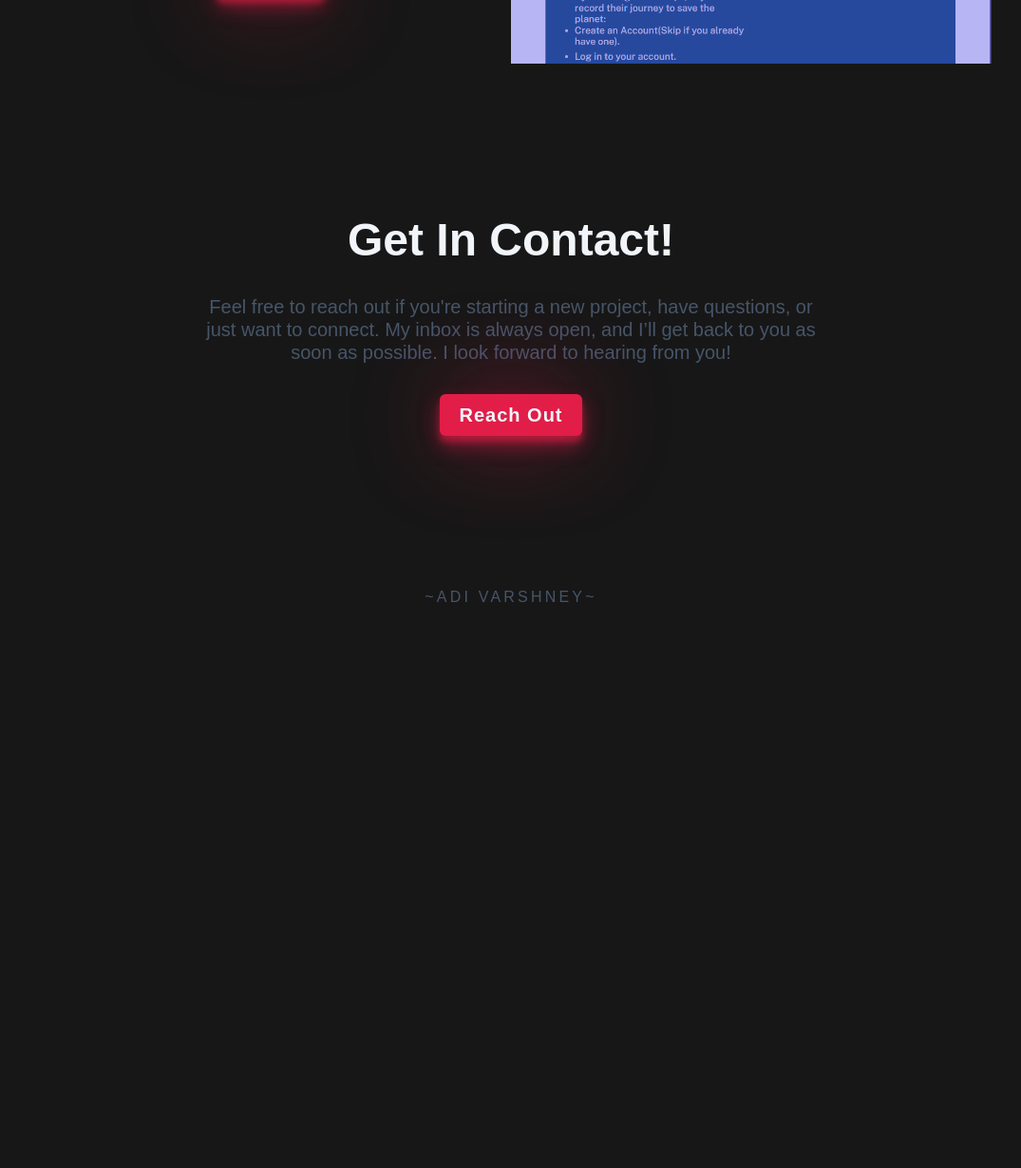
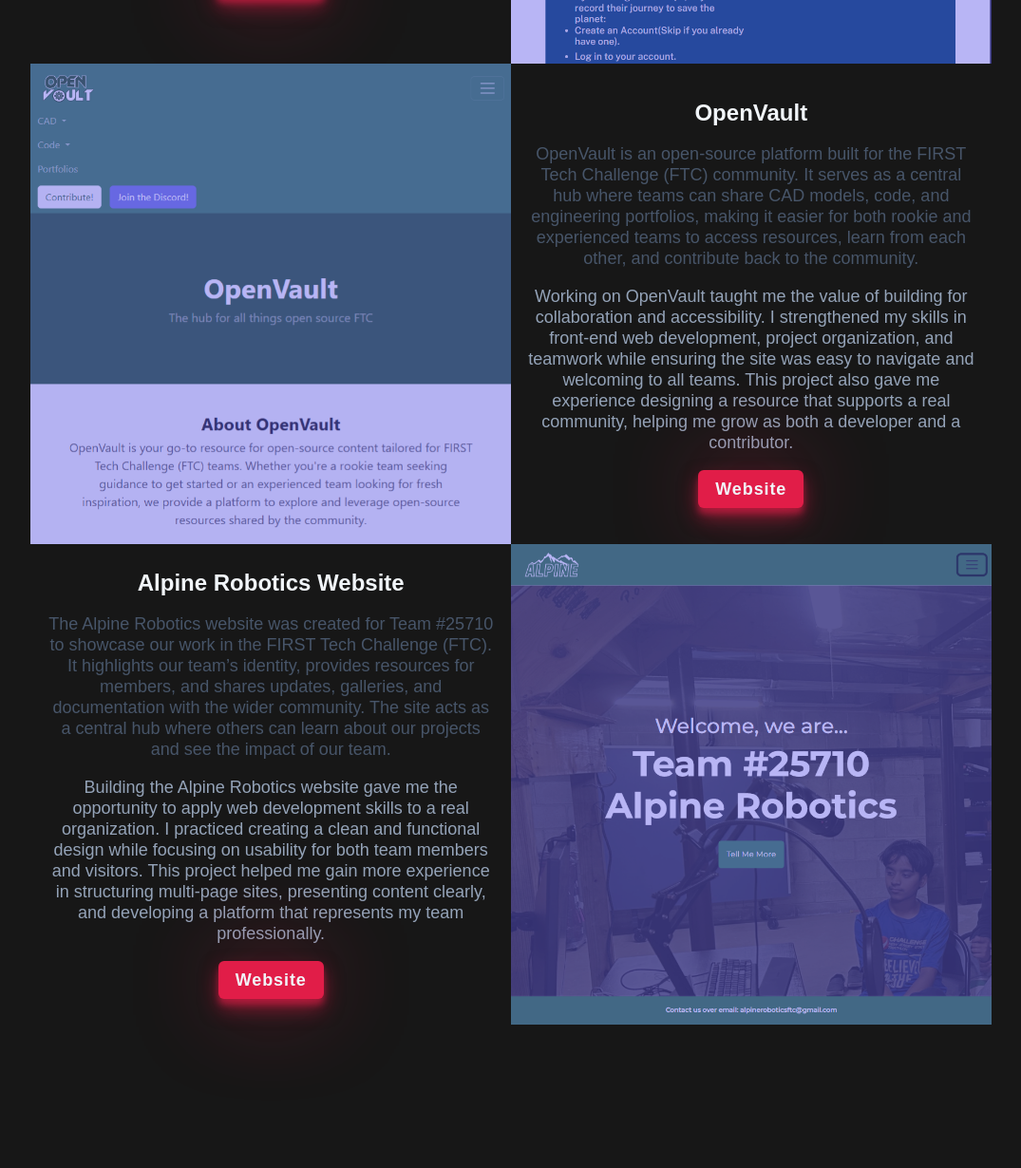
Before and after one commit to adi-varshney/Portfolio-Website, a website built with Vite: page index.html in a window 1280 px wide. Shown: the part 4810-6040 px from the top of the page at 95% size, without its empty margins (102-1177 px from the left). Before the commit the page ends 5469 px from the top, so only its background shows below. Built offline with nearby package versions, Linux system fonts and the light colour scheme; a web font is replaced by a local one.

```diff
--- a/index.html
+++ b/index.html
@@ -3,7 +3,7 @@
 
 <head>
   <meta charset="UTF-8" />
-  <link rel="icon" type="image/svg+xml" href="vite.svg" />
+  <link rel="icon" type="image/svg+xml" href="/public/vite.svg" />
   <meta name="viewport" content="width=device-width, initial-scale=1.0" />
   <title>Adi Varshney's Portfolio</title>
   <link href="https://api.fontshare.com/v2/css?f[]=general-sans@400,500,600,700&display=swap" rel="stylesheet" />
@@ -79,7 +79,7 @@
           </button>
         </li>
         <li>
-          <a class="mobile-nav__btn btn" href="/portfolio-website/public/Adi%20Varshney%20-%20Resume.pdf">Resume</a>
+          <a class="mobile-nav__btn btn" href="/public/Adi%20Varshney%20-%20Resume.pdf">Resume</a>
         </li>
       </ul>
     </nav>
@@ -251,6 +251,7 @@
           </p>
           <a class="btn work__project-btn" href="#">Website</a>
         </div>
+
         <!-- Project 2 -->
         <h3 class="work__project-title">EcoTrack</h3>
         <div class="work__img-wrapper work__image2">
@@ -276,6 +277,49 @@
           <a class="btn work__project-btn"
             href="https://devpost.com/software/ecotrack-take-the-next-step-to-leave-less-behind">DevPost</a>
         </div>
+
+        <!-- Project 3 -->
+        <h3 class="work__project-title">OpenVault</h3>
+        <div class="work__img-wrapper work__image3">
+          <img src="https://via.placeholder.com/960x960" class="work__project-img lazy loading"
+            data-src="./public/OpenVaultProjectThumbnail.png" alt="OpenVault Website" />
+        </div>
+        <div class="work__project work__content3">
+          <h3 class="work__project-subtitle">OpenVault</h3>
+          <p class="work__project-description1">
+            OpenVault is an open-source platform built for the FIRST Tech Challenge (FTC) community.
+            It serves as a central hub where teams can share CAD models, code, and engineering portfolios, making it easier for both rookie and experienced teams to access resources, learn from each other, and contribute back to the community.
+          </p>
+          <p class="work__project-description2">
+            Working on OpenVault taught me the value of building for collaboration and accessibility.
+            I strengthened my skills in front-end web development, project organization, and teamwork while ensuring the site was easy to navigate and welcoming to all teams.
+            This project also gave me experience designing a resource that supports a real community, helping me grow as both a developer and a contributor.
+          </p>
+          <a class="btn work__project-btn"
+            href="https://www.open-vault-ftc.org">Website</a>
+        </div>
+
+        <!-- Project 4 -->
+        <h3 class="work__project-title">Alpine Robotics Team Website</h3>
+        <div class="work__img-wrapper work__image4">
+          <img src="https://via.placeholder.com/960x960" class="work__project-img lazy loading"
+            data-src="./public/AlpineRoboticsWebsiteProjectThumbnail.png" alt="Alpine Robotics Website" />
+        </div>
+        <div class="work__project work__content4">
+          <h3 class="work__project-subtitle">Alpine Robotics Website</h3>
+          <p class="work__project-description1">
+            The Alpine Robotics website was created for Team #25710 to showcase our work in the FIRST Tech Challenge (FTC).
+            It highlights our team’s identity, provides resources for members, and shares updates, galleries, and documentation with the wider community.
+            The site acts as a central hub where others can learn about our projects and see the impact of our team.
+          </p>
+          <p class="work__project-description2">
+            Building the Alpine Robotics website gave me the opportunity to apply web development skills to a real organization.
+            I practiced creating a clean and functional design while focusing on usability for both team members and visitors.
+            This project helped me gain more experience in structuring multi-page sites, presenting content clearly, and developing a platform that represents my team professionally.
+          </p>
+          <a class="btn work__project-btn"
+            href="https://alpinerobotics25710.github.io/AlpineRoboticsWebsite">Website</a>
+        </div>
       </div>
     </section>
     <section id="contact" class="contact container section">
```
